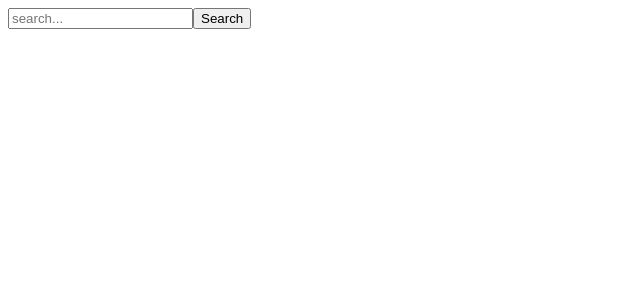
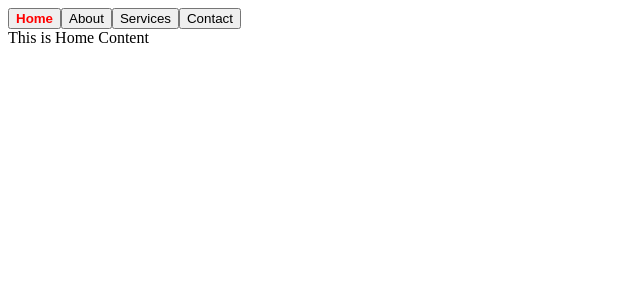
Before and after one commit to ArjunDivraniya/MERN, a React (Vite) app in the folder MAchine Coding/Components/: page / in a window 1280 px wide. Shown: the top 300 px of the page, without its empty margins (0-640 px from the left). Built offline with nearby package versions, Linux system fonts and the light colour scheme.

Commit message:
Add TabCompoenent with noraml css

```diff
--- a/MAchine Coding/Components/src/App.jsx
+++ b/MAchine Coding/Components/src/App.jsx
@@ -7,6 +7,7 @@ import Counter from './Components/counter.jsx'
 import TodoTask from './Components/TodoTask.jsx'
 import Form from './Components/form.jsx'
 import Search from './Components/search.jsx'
+import TabComponent from './Components/TabComponent.jsx'
 const App = () => {
   return (
     <>
@@ -16,7 +17,9 @@ const App = () => {
    {/* <Counter />
    <TodoTask/>
    <Form/> */}
-   <Search/>
+   {/* <Search/> */}
+   <TabComponent/>
+
     </>
   )
 }
--- /dev/null
+++ b/MAchine Coding/Components/src/Components/TabComponent.jsx
@@ -0,0 +1,28 @@
+import React , {useState} from 'react'
+
+
+
+const TabComponent = () => {
+   const [activeTab,setActiveTab] = useState("Home");
+   const tabs = ["Home" , "About" , "Services" , "Contact"];
+
+const HandleTabClick = (t)=> {
+
+setActiveTab(t);
+}
+  return (
+    <>
+    <div>
+       {tabs.map((t) => (
+        <button key={t} onClick={() => HandleTabClick(t)} style={activeTab === t ? {fontWeight: 'bold', color:'red'} : {}}>{t}</button>
+       ))}
+    </div>
+    <div>
+        <div>{`This is ${activeTab} Content`}</div>
+
+    </div>
+    </>
+  )
+}
+
+export default TabComponent
```
